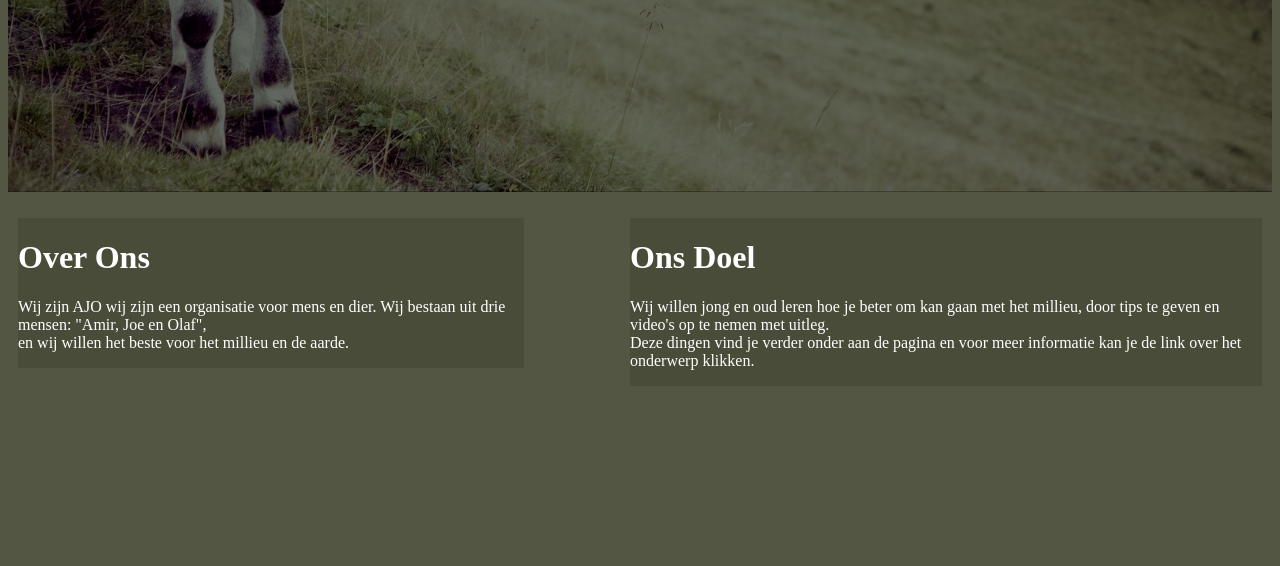
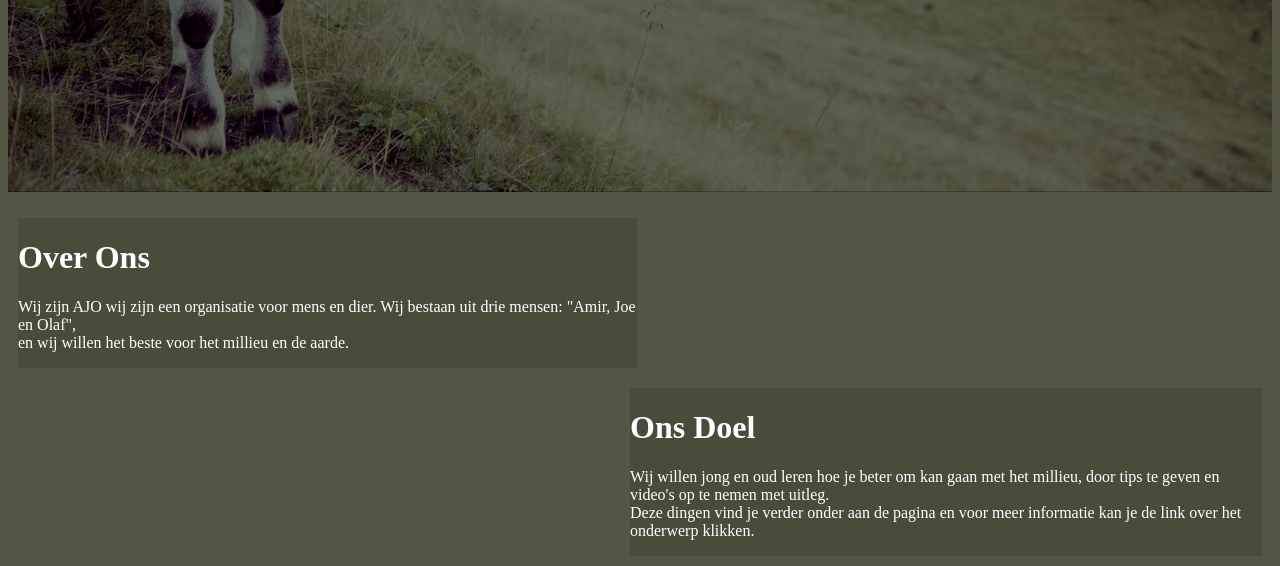
Before and after one commit to JoedewYT/AJO_SCHOOL_PROJECT, a plain HTML site: page index.html in a window 1280 px wide. Shown: the part 527-1093 px from the top of the page. Before the commit the page ends 923 px from the top, so only its background shows below. Drawn offline with Linux system fonts and the light colour scheme.

Commit message:
EEEEASDAKDJASILNUDJK dHNAUDKJFHNSe

```diff
--- a/style.css
+++ b/style.css
@@ -44,7 +44,7 @@ body {
   align-content: left;
   margin: 10px;
   background: #4A4C3A;
-  width: 40%;
+  width: 49%;
 }
 
 .Goal {
@@ -53,4 +53,5 @@ body {
   margin: 10px;
   background: #4A4C3A;
   width: 50%;
+  height: 98%;
 }
```
